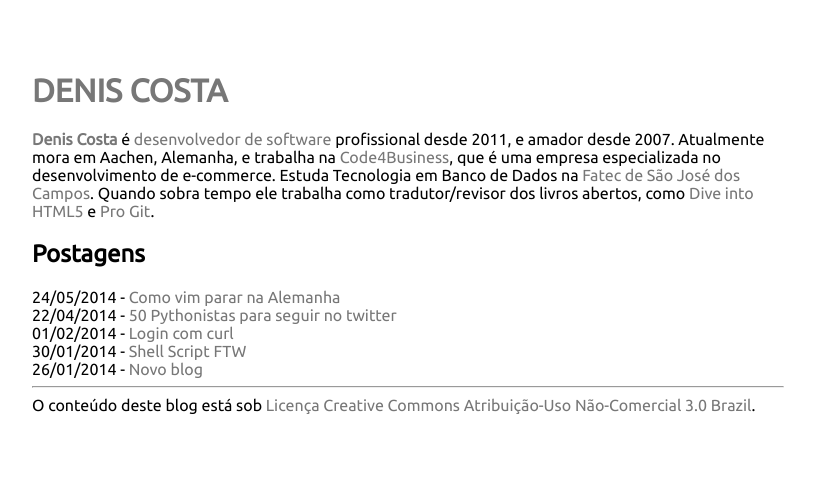
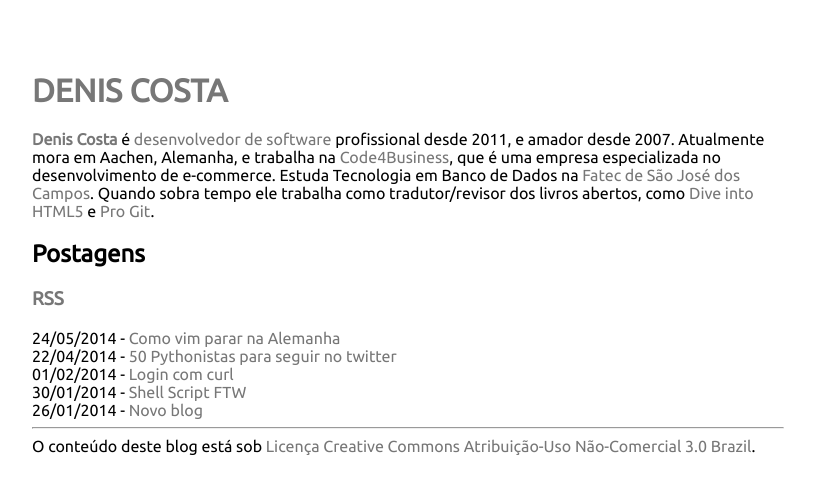
Before and after one commit to deniscostadsc/deniscostadsc.github.io, a Jekyll site: the page built from index.html, in a window 1280 px wide. Shown: the top 494 px of the page, without its empty margins (232-1047 px from the left). Built offline with Jekyll 4.4.1, drawn with Linux system fonts in a browser that asks for light colours; Markdown is read by kramdown in place of the engine named in the settings.

Commit message:
Adicionando link do RSS.

```diff
--- a/index.html
+++ b/index.html
@@ -12,6 +12,8 @@ meta_keywords: denis, costa, deniscostadsc, python, shell, linux
 
 <h2>Postagens</h2>
 
+<a href="/atom.xml"><h3>RSS</h3></a>
+
 {% for post in site.posts %}
     <section>
         <div>{{ post.date | date: '%d/%m/%Y' }} - <a href="{{ post.url }}" title="{{ post.title }}">{{ post.title }}</a></div>
```
